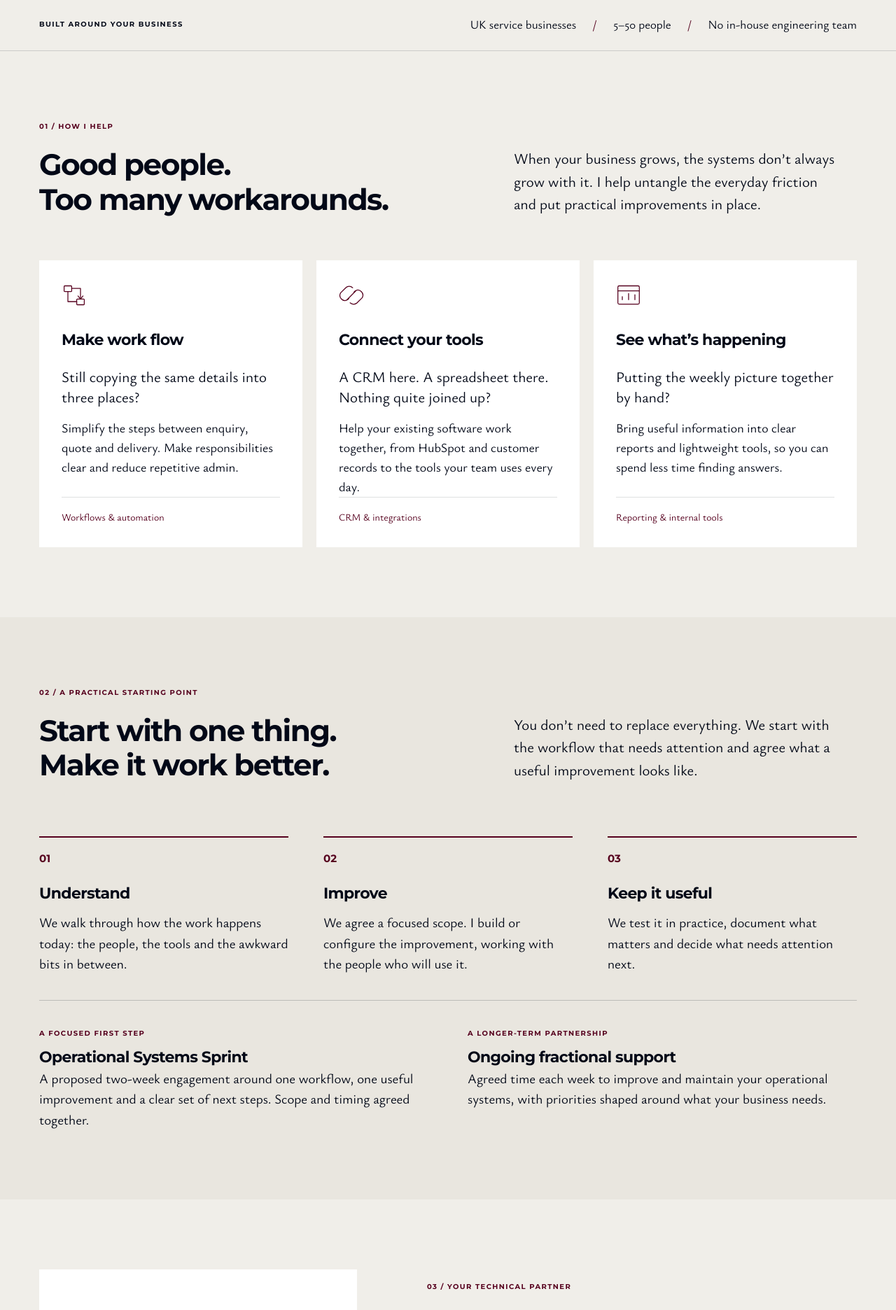
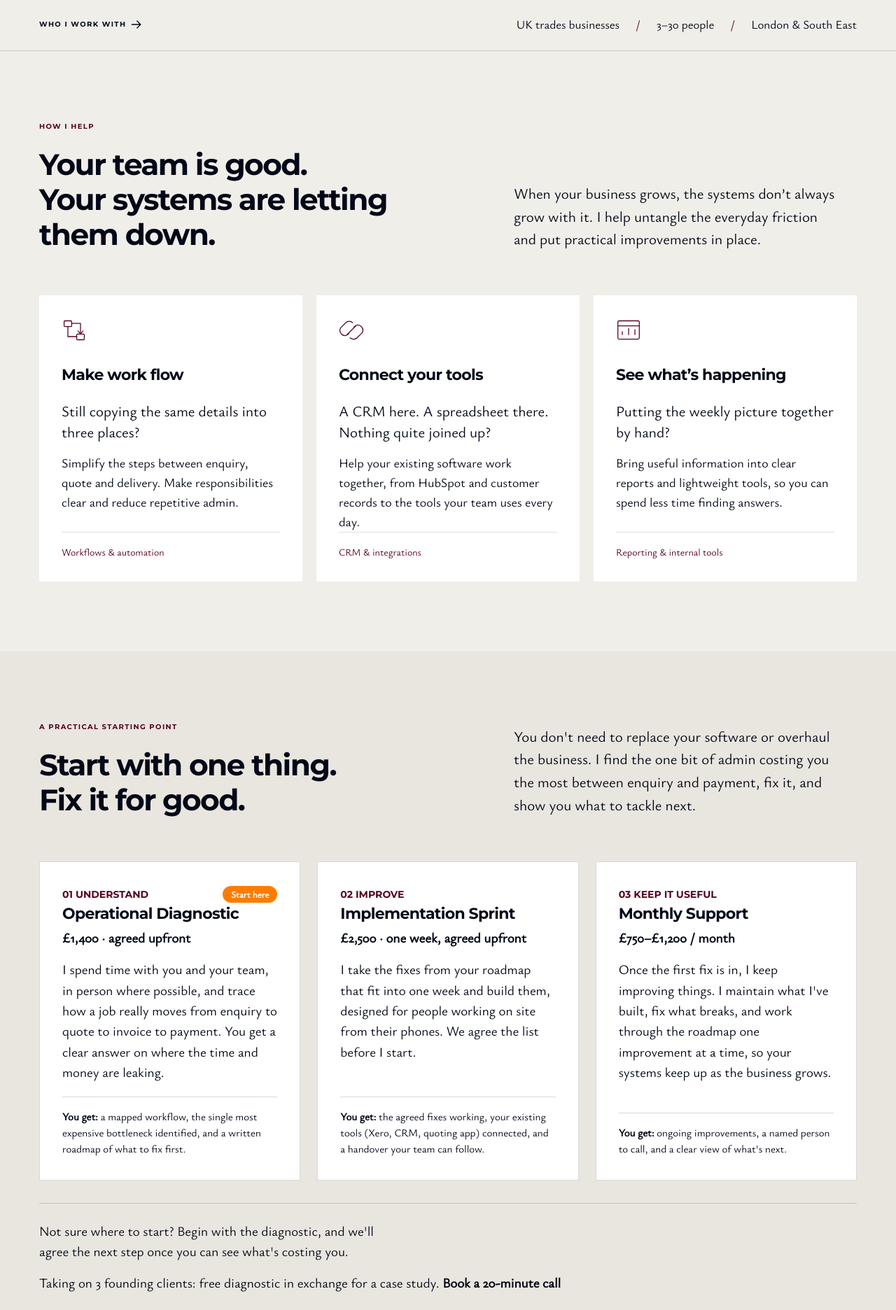
Before and after one commit to andvargas/andrasvargas, a Next.js app: page / in a window 1280 px wide. Shown: the part 880-2752 px from the top of the page at 70% size. Built offline with nearby package versions, Linux system fonts and the light colour scheme.

Commit message:
Swapped Process section

```diff
--- a/src/app/globals.css
+++ b/src/app/globals.css
@@ -7,6 +7,11 @@
   --color-accent: #56001e;
   --color-surface: #ffffff;
   --font-sans: var(--font-body);
+}
+
+@utility font-heading {
+  font-family: var(--font-heading), sans-serif;
+  font-weight: 700;
 }
 
 :root { background: #f0eee9; color: #020817; }
--- a/src/app/layout.tsx
+++ b/src/app/layout.tsx
@@ -7,8 +7,8 @@ const ysabeau = localFont({ src: "./fonts/YsabeauRegular.ttf", variable: "--font
 
 export const metadata: Metadata = {
   title: "Andras Vargas | Fractional Operations Engineer",
-  description: "Practical improvements to workflows, CRM and connected software for growing UK service businesses. Work directly with Andras Vargas.",
-  robots: { index: false, follow: false },
+  description: "Practical improvements to workflows, CRM and connected software for growing UK service businesses. Work directly with Andras V.",
+  robots: { index: true, follow: true, nocache: true },
   icons: { icon: "/favicon.ico", apple: "/apple-touch-icon.png" },
 };
 
--- a/src/app/page.tsx
+++ b/src/app/page.tsx
@@ -1,8 +1,20 @@
 import Image from "next/image";
 import { site } from "@/lib/site";
+import ProcessSection from "@/components/ProcessSection";
 
 function Arrow({ diagonal = false }: { diagonal?: boolean }) {
-  return <svg aria-hidden="true" width="20" height="20" viewBox="0 0 24 24" fill="none" className={diagonal ? "-rotate-45" : ""}><path d="M4 12h15m-6-6 6 6-6 6" stroke="currentColor" strokeWidth="1.6" strokeLinecap="round" strokeLinejoin="round" /></svg>;
+  return (
+    <svg
+      aria-hidden="true"
+      width="20"
+      height="20"
+      viewBox="0 0 24 24"
+      fill="none"
+      className={`inline-block align-middle ${diagonal ? "-rotate-45" : ""}`}
+    >
+      <path d="M4 12h15m-6-6 6 6-6 6" stroke="currentColor" strokeWidth="1.6" strokeLinecap="round" strokeLinejoin="round" />
+    </svg>
+  );
 }
 
 function Symbol({ kind }: { kind: "workflow" | "connect" | "visibility" }) {
@@ -34,44 +46,231 @@ function Workflow() {
 }
 
 export default function Home() {
-  return <>
-    <a href="#main" className="skip-link">Skip to content</a>
+  return (
+    <>
+      <a href="#main" className="skip-link">
+        Skip to content
+      </a>
       <header className="site-header wrap">
-      <a href="#" aria-label="Andras Vargas home" className="brand"><Image src="/av-logo.svg" width={56} height={44} alt="" priority/><span>ANDRAS VARGAS<span className="brand-caption">Fractional Operations Engineer</span></span></a>
-      <nav aria-label="Main navigation" className="desktop-nav">{links.map(link => <a key={link.href} href={link.href}>{link.label}</a>)}<a className="nav-contact" href="#contact">Let’s talk <Arrow diagonal/></a></nav>
-      <details className="mobile-nav"><summary>Menu <span aria-hidden="true">+</span></summary><nav aria-label="Mobile navigation">{links.map(link => <a key={link.href} href={link.href}>{link.label}</a>)}<a href="#contact">Let’s talk ↗</a></nav></details>
+        <a href="#" aria-label="Andras Vargas home" className="brand">
+          <Image src="/av-logo.svg" width={56} height={44} alt="" priority />
+          <span>
+            ANDRAS VARGAS<span className="brand-caption">Operations Systems Consultant for Construction & Trades</span>
+          </span>
+        </a>
+        <nav aria-label="Main navigation" className="desktop-nav">
+          {links.map((link) => (
+            <a key={link.href} href={link.href}>
+              {link.label}
+            </a>
+          ))}
+          <a className="nav-contact" href="#contact">
+            Let’s talk <Arrow diagonal />
+          </a>
+        </nav>
+        <details className="mobile-nav">
+          <summary>
+            Menu <span aria-hidden="true">+</span>
+          </summary>
+          <nav aria-label="Mobile navigation">
+            {links.map((link) => (
+              <a key={link.href} href={link.href}>
+                {link.label}
+              </a>
+            ))}
+            <a href="#contact">Let’s talk ↗</a>
+          </nav>
+        </details>
       </header>
       <main id="main">
         <section className="hero wrap" aria-labelledby="hero-title">
-        <div className="hero-copy"><div className="eyebrow flex items-center gap-3"><span className="orange-dot"/>Practical systems for growing businesses</div>
-          <h1 id="hero-title">Less manual<br/>admin.<br/><span className="text-accent">Better-connected</span><br/>operations.</h1>
-          <p className="hero-description">I help growing UK service businesses connect their people, workflows and software, so the everyday work runs more smoothly.</p>
-          <div className="hero-actions"><a href="#contact" className="button">Discuss your workflow <Arrow diagonal/></a><a href="#how-i-help" className="text-link">How I can help <Arrow/></a></div>
-          <p className="hero-footnote">Your fractional operations engineer. A practical partner, part of your week.</p>
+          <div className="hero-copy">
+            <div className="eyebrow flex items-center gap-3">
+              <span className="orange-dot" />
+              Practical systems for trades businesses
             </div>
-        <Workflow/>
+            <h1 id="hero-title">
+              Less manual
+              <br />
+              admin.
+              <br />
+              <span className="text-accent">Better-connected</span>
+              <br />
+              operations.
+            </h1>
+            <p className="hero-description">
+              I help growing UK service businesses connect their people, workflows and software, so the everyday work runs more smoothly.
+            </p>
+            <div className="hero-actions">
+              <a href="#contact" className="button">
+                Discuss your workflow <Arrow diagonal />
+              </a>
+              <a href="#how-i-help" className="text-link">
+                How I can help <Arrow />
+              </a>
+            </div>
+          </div>
+          <Workflow />
         </section>
-      <div className="audience-strip"><div className="wrap flex flex-wrap items-center justify-between gap-4"><span className="eyebrow">Built around your business</span><p>UK service businesses <span aria-hidden="true">/</span> 5–50 people <span aria-hidden="true">/</span> No in-house engineering team</p></div></div>
+        <div className="audience-strip">
+          <div className="wrap flex flex-wrap items-center justify-between gap-4">
+            <span className="eyebrow">
+              Who I work with <Arrow />
+            </span>
+            <p>
+              UK trades businesses <span aria-hidden="true">/</span> 3–30 people <span aria-hidden="true">/</span> London & South East
+            </p>
+          </div>
+        </div>
 
         <section id="how-i-help" className="section wrap" aria-labelledby="help-title">
-        <div className="section-intro"><div><p className="eyebrow section-kicker">01 / How I help</p><h2 id="help-title">Good people.<br/>Too many workarounds.</h2></div><p>When your business grows, the systems don’t always grow with it. I help untangle the everyday friction and put practical improvements in place.</p></div>
+          <div className="section-intro">
+            <div>
+              <p className="eyebrow section-kicker">How I help</p>
+              <h2 id="help-title">
+                Your team is good.
+                <br />
+                Your systems are letting them down.
+              </h2>
+            </div>
+            <p>
+              When your business grows, the systems don’t always grow with it. I help untangle the everyday friction and put practical improvements in
+              place.
+            </p>
+          </div>
           <div className="grid gap-5 md:grid-cols-3 services">
-          {[{ kind: "workflow" as const, title: "Make work flow", problem: "Still copying the same details into three places?", body: "Simplify the steps between enquiry, quote and delivery. Make responsibilities clear and reduce repetitive admin.", tag: "Workflows & automation" }, { kind: "connect" as const, title: "Connect your tools", problem: "A CRM here. A spreadsheet there. Nothing quite joined up?", body: "Help your existing software work together, from HubSpot and customer records to the tools your team uses every day.", tag: "CRM & integrations" }, { kind: "visibility" as const, title: "See what’s happening", problem: "Putting the weekly picture together by hand?", body: "Bring useful information into clear reports and lightweight tools, so you can spend less time finding answers.", tag: "Reporting & internal tools" }].map(item => <article className="service-card" key={item.title}><div className="text-accent mb-8"><Symbol kind={item.kind}/></div><h3>{item.title}</h3><p className="service-problem">{item.problem}</p><p>{item.body}</p><div className="service-tag">{item.tag}</div></article>)}
+            {[
+              {
+                kind: "workflow" as const,
+                title: "Make work flow",
+                problem: "Still copying the same details into three places?",
+                body: "Simplify the steps between enquiry, quote and delivery. Make responsibilities clear and reduce repetitive admin.",
+                tag: "Workflows & automation",
+              },
+              {
+                kind: "connect" as const,
+                title: "Connect your tools",
+                problem: "A CRM here. A spreadsheet there. Nothing quite joined up?",
+                body: "Help your existing software work together, from HubSpot and customer records to the tools your team uses every day.",
+                tag: "CRM & integrations",
+              },
+              {
+                kind: "visibility" as const,
+                title: "See what’s happening",
+                problem: "Putting the weekly picture together by hand?",
+                body: "Bring useful information into clear reports and lightweight tools, so you can spend less time finding answers.",
+                tag: "Reporting & internal tools",
+              },
+            ].map((item) => (
+              <article className="service-card" key={item.title}>
+                <div className="text-accent mb-8">
+                  <Symbol kind={item.kind} />
+                </div>
+                <h3>{item.title}</h3>
+                <p className="service-problem">{item.problem}</p>
+                <p>{item.body}</p>
+                <div className="service-tag">{item.tag}</div>
+              </article>
+            ))}
           </div>
         </section>
 
-      <section id="how-it-works" className="process-section" aria-labelledby="process-title"><div className="wrap section">
-        <div className="section-intro"><div><p className="eyebrow section-kicker">02 / A practical starting point</p><h2 id="process-title">Start with one thing.<br/>Make it work better.</h2></div><p>You don’t need to replace everything. We start with the workflow that needs attention and agree what a useful improvement looks like.</p></div>
-        <div className="process-grid">{[["01", "Understand", "We walk through how the work happens today: the people, the tools and the awkward bits in between."], ["02", "Improve", "We agree a focused scope. I build or configure the improvement, working with the people who will use it."], ["03", "Keep it useful", "We test it in practice, document what matters and decide what needs attention next."]].map(([number,title,body]) => <article key={number}><span className="process-number">{number}</span><h3>{title}</h3><p>{body}</p></article>)}</div>
-        <div className="engagements"><article><p className="eyebrow">A focused first step</p><h3>Operational Systems Sprint</h3><p>A proposed two-week engagement around one workflow, one useful improvement and a clear set of next steps. Scope and timing agreed together.</p></article><article><p className="eyebrow">A longer-term partnership</p><h3>Ongoing fractional support</h3><p>Agreed time each week to improve and maintain your operational systems, with priorities shaped around what your business needs.</p></article></div>
-      </div></section>
+        <ProcessSection />
 
-      <section id="about" className="section wrap about-section" aria-labelledby="about-title"><div className="about-mark" aria-hidden="true"><Image src="/av-logo.svg" width={210} height={165} alt=""/><span>Understand the work.<br/>Build what helps.</span></div><div><p className="eyebrow section-kicker">03 / Your technical partner</p><h2 id="about-title">Hi, I’m Andras.</h2><p className="about-lead">I’m interested in what happens between the tools: the handovers, the repeated tasks and the details that get lost.</p><p>I bring a hands-on approach to software, CRM and business workflows. I work directly with you to understand the problem, make an improvement and help your team use it.</p><p>“Fractional” means you get that support for an agreed part of the week, without adding a full-time engineering role.</p><a href="#contact" className="text-link">Tell me what you’re working around <Arrow diagonal/></a></div></section>
+        <section id="about" className="section wrap about-section" aria-labelledby="about-title">
+          <div className="about-mark" aria-hidden="true">
+            <Image src="/av-logo.svg" width={210} height={165} alt="" />
+            <span>
+              Understand the work.
+              <br />
+              Build what helps.
+            </span>
+          </div>
+          <div>
+            <p className="eyebrow section-kicker">03 / Your technical partner</p>
+            <h2 id="about-title">Hi, I’m Andras.</h2>
+            <p className="about-lead">
+              I’m interested in what happens between the tools: the handovers, the repeated tasks and the details that get lost.
+            </p>
+            <p>
+              I bring a hands-on approach to software, CRM and business workflows. I work directly with you to understand the problem, make an
+              improvement and help your team use it.
+            </p>
+            <p>“Fractional” means you get that support for an agreed part of the week, without adding a full-time engineering role.</p>
+            <a href="#contact" className="text-link">
+              Tell me what you’re working around <Arrow diagonal />
+            </a>
+          </div>
+        </section>
 
-      <section className="faq-section wrap" aria-labelledby="faq-title"><p className="eyebrow section-kicker">A few useful details</p><h2 id="faq-title">Before we talk.</h2><div className="faq-list">{[["Do we need to change all our software?", "Usually, the starting point is what you already use. We look at the process first, then decide whether to connect, configure or replace a tool."], ["What if I don’t know exactly what needs fixing?", "That’s fine. Start with something that takes too long, needs repeated chasing or causes mistakes. We can work through what is happening together."], ["Where does AI fit in?", "It is one of the tools available, alongside simpler automation and integrations. We would use it where it fits the workflow, with appropriate review of its output."], ["How are engagements priced?", "We agree the scope, expected work and fee before starting. A focused sprint and ongoing weekly support have different needs, so the first step is a conversation."]].map(([q,a]) => <details key={q}><summary>{q}<span aria-hidden="true">+</span></summary><p>{a}</p></details>)}</div></section>
+        <section className="faq-section wrap" aria-labelledby="faq-title">
+          <p className="eyebrow section-kicker">A few useful details</p>
+          <h2 id="faq-title">Before we talk.</h2>
+          <div className="faq-list">
+            {[
+              [
+                "Do we need to change all our software?",
+                "Usually, the starting point is what you already use. We look at the process first, then decide whether to connect, configure or replace a tool.",
+              ],
+              [
+                "What if I don’t know exactly what needs fixing?",
+                "That’s fine. Start with something that takes too long, needs repeated chasing or causes mistakes. We can work through what is happening together.",
+              ],
+              [
+                "Where does AI fit in?",
+                "It is one of the tools available, alongside simpler automation and integrations. We would use it where it fits the workflow, with appropriate review of its output.",
+              ],
+              [
+                "How are engagements priced?",
+                "We agree the scope, expected work and fee before starting. A focused sprint and ongoing weekly support have different needs, so the first step is a conversation.",
+              ],
+            ].map(([q, a]) => (
+              <details key={q}>
+                <summary>
+                  {q}
+                  <span aria-hidden="true">+</span>
+                </summary>
+                <p>{a}</p>
+              </details>
+            ))}
+          </div>
+        </section>
 
-      <section id="contact" className="contact-section" aria-labelledby="contact-title"><div className="wrap contact-inner"><div><p className="eyebrow">Let’s find a useful starting point</p><h2 id="contact-title">What takes more<br/>effort than it should?</h2><p>Tell me about the process you keep working around.<br/>We can take it from there.</p></div><div className="contact-action"><a href={site.contactHref} className="button">Discuss your workflow <Arrow diagonal/></a><a className="email-link" href={`mailto:${site.contactEmail}`}>{site.contactEmail}</a><span>A direct conversation with me.</span></div></div></section>
+        <section id="contact" className="contact-section" aria-labelledby="contact-title">
+          <div className="wrap contact-inner">
+            <div>
+              <p className="eyebrow">Let’s find a useful starting point</p>
+              <h2 id="contact-title">
+                What takes more
+                <br />
+                effort than it should?
+              </h2>
+              <p>
+                Tell me about the process you keep working around.
+                <br />
+                We can take it from there.
+              </p>
+            </div>
+            <div className="contact-action">
+              <a href={site.contactHref} className="button">
+                Discuss your workflow <Arrow diagonal />
+              </a>
+              <a className="email-link" href={`mailto:${site.contactEmail}`}>
+                {site.contactEmail}
+              </a>
+              <span>A direct conversation with me.</span>
+            </div>
+          </div>
+        </section>
       </main>
-    <footer className="wrap site-footer"><a className="brand" href="#"><Image src="/av-logo.svg" width={38} height={30} alt=""/><span>ANDRAS VARGAS</span></a><p>Practical systems. Better everyday work.</p><span>© {new Date().getFullYear()} Andras Vargas</span></footer>
-  </>;
+      <footer className="wrap site-footer">
+        <a className="brand" href="#">
+          <Image src="/av-logo.svg" width={38} height={30} alt="" />
+          <span>ANDRAS VARGAS</span>
+        </a>
+        <p>Practical systems. Better everyday work.</p>
+        <span>© {new Date().getFullYear()} Andras Vargas</span>
+      </footer>
+    </>
+  );
 }
--- /dev/null
+++ b/src/components/ProcessSection.tsx
@@ -0,0 +1,112 @@
+type Step = {
+  number: string;
+  step: string;
+  title: string;
+  price: string;
+  body: string;
+  gets: string;
+  tag?: string;
+};
+
+const steps: Step[] = [
+  {
+    number: "01",
+    step: "Understand",
+    title: "Operational Diagnostic",
+    price: "£1,400 · agreed upfront",
+    body: "I spend time with you and your team, in person where possible, and trace how a job really moves from enquiry to quote to invoice to payment. You get a clear answer on where the time and money are leaking.",
+    gets: "a mapped workflow, the single most expensive bottleneck identified, and a written roadmap of what to fix first.",
+    tag: "Start here",
+  },
+  {
+    number: "02",
+    step: "Improve",
+    title: "Implementation Sprint",
+    price: "£2,500 · one week, agreed upfront",
+    body: "I take the fixes from your roadmap that fit into one week and build them, designed for people working on site from their phones. We agree the list before I start.",
+    gets: "the agreed fixes working, your existing tools (Xero, CRM, quoting app) connected, and a handover your team can follow.",
+  },
+  {
+    number: "03",
+    step: "Keep it useful",
+    title: "Monthly Support",
+    price: "£750–£1,200 / month",
+    body: "Once the first fix is in, I keep improving things. I maintain what I've built, fix what breaks, and work through the roadmap one improvement at a time, so your systems keep up as the business grows.",
+    gets: "ongoing improvements, a named person to call, and a clear view of what's next.",
+  },
+];
+
+// Set to false once you have real case studies to show instead.
+const showFoundingOffer = true;
+
+export default function ProcessSection() {
+  return (
+    <section id="how-it-works" className="process-section" aria-labelledby="process-title">
+      <div className="wrap section">
+        <div className="section-intro">
+          <div>
+            <p className="eyebrow section-kicker">A practical starting point</p>
+            <h2 id="process-title">
+              Start with one thing.
+              <br />
+              Fix it for good.
+            </h2>
+          </div>
+          <p>
+            You don&apos;t need to replace your software or overhaul the business. I find the one bit of admin costing
+            you the most between enquiry and payment, fix it, and show you what to tackle next.
+          </p>
+        </div>
+
+        <ol className="mt-10 grid list-none grid-cols-1 gap-4 p-0 lg:grid-cols-3 lg:gap-6">
+          {steps.map(({ number, step, title, price, body, gets, tag }) => (
+            <li
+              key={number}
+              className="bg-white flex flex-col border border-black/15 p-5 sm:p-8"
+            >
+              <div className="flex min-h-7 items-center justify-between gap-3">
+                <span className="font-heading text-sm font-semibold uppercase text-accent">
+                  {number} {step}
+                </span>
+                {tag && (
+                  <span className="rounded-full bg-primary px-3 py-0.5 text-[0.8125rem] font-semibold text-white">
+                    {tag}
+                  </span>
+                )}
+              </div>
+
+              <h3 className="mb-1 mt-4">{title}</h3>
+              <p className="mb-4 font-semibold">{price}</p>
+              <p className="m-0 max-w-[60ch]">{body}</p>
+
+              {/* mt-auto pins "You get" to the bottom so all three cards line up */}
+              <div className="mt-auto pt-5">
+                <p className="m-0 border-t border-black/15 pt-4 text-[0.9375rem]">
+                  <strong className="font-bold">You get:</strong> {gets}
+                </p>
+              </div>
+            </li>
+          ))}
+        </ol>
+
+        <div className="mt-8 flex flex-wrap items-baseline justify-between gap-x-8 gap-y-4 border-t border-black/15 pt-6">
+          <p className="m-0 max-w-[52ch]">
+            Not sure where to start? Begin with the diagnostic, and we&apos;ll agree the next step once you can see
+            what&apos;s costing you.
+          </p>
+          {showFoundingOffer && (
+            <p className="m-0">
+              Taking on 3 founding clients: free diagnostic in exchange for a case study.{" "}
+              <a
+                href="#contact"
+                className="font-semibold underline underline-offset-4 focus-visible:outline-2 focus-visible:outline-offset-4 focus-visible:outline-emerald-800"
+              >
+                Book a 20-minute call
+              </a>
+            </p>
+          )}
+        </div>
+      </div>
+    </section>
+  );
+}
```
Lines whose indentation alone changed are shown as unchanged.
